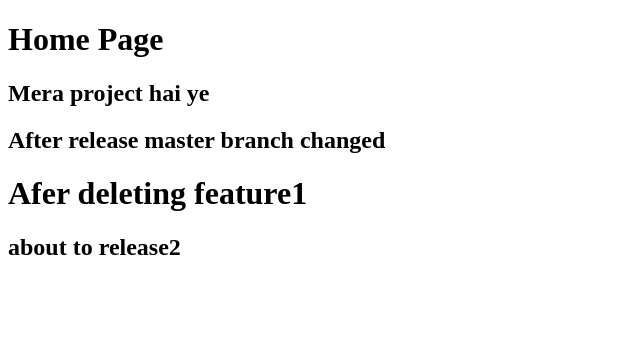
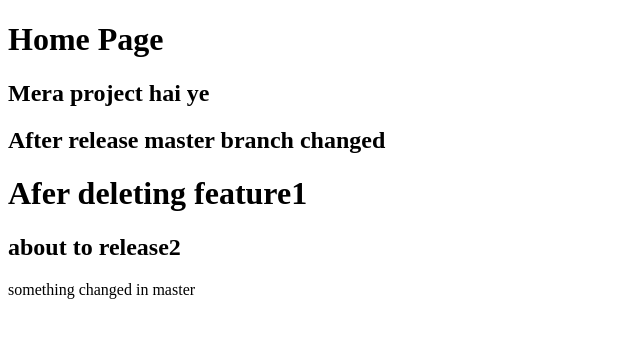
Before and after one commit to MadhavVanalwar/Project2, a plain HTML site: page index.html in a window 1280 px wide. Shown: the whole page, without its empty margins (0-640 px from the left). Drawn offline with Linux system fonts and the light colour scheme.

Commit message:
commit 9

```diff
--- a/index.html
+++ b/index.html
@@ -11,5 +11,6 @@
   <h2>After release master branch changed</h2>
   <h1>Afer deleting feature1</h1>
   <h2>about to release2</h2>
+  <p>something changed in master</p>
 </body>
 </html>
```
